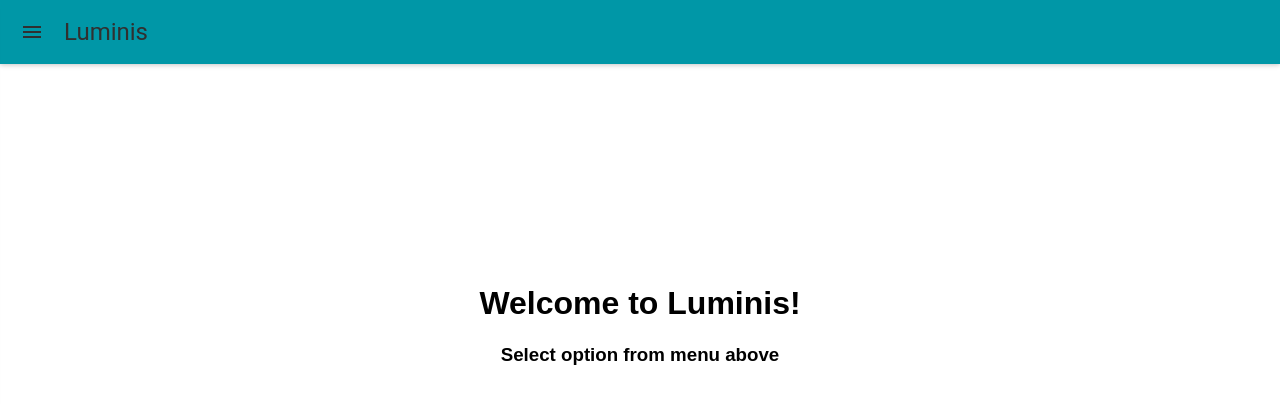
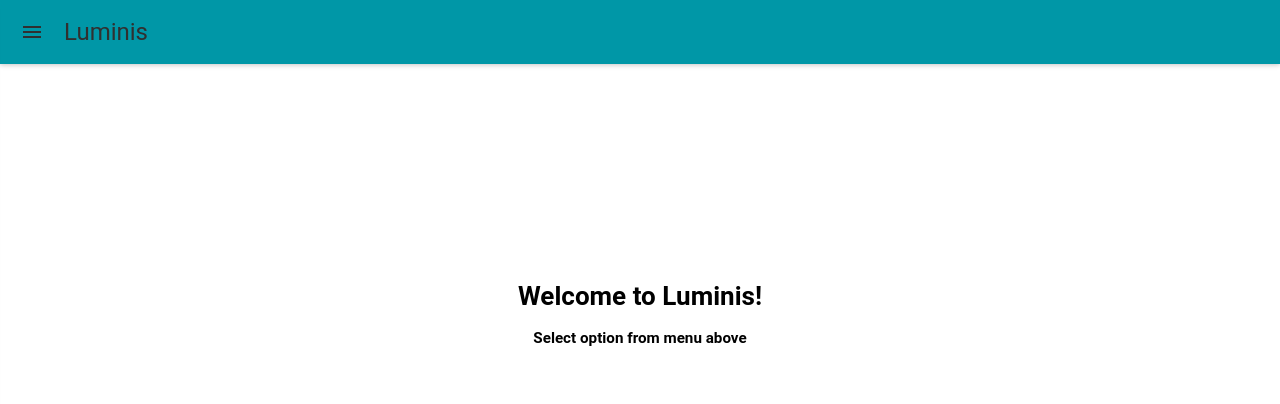
Before and after one commit to qiubit/luminis, a React (Create React App) app: page / in a window 1280 px wide. Shown: the top 404 px of the page. Built offline with nearby package versions, Linux system fonts and the light colour scheme; what react-tap-event-plugin would draw is missing.

Commit message:
Add Roboto font

```diff
--- a/public/index.html
+++ b/public/index.html
@@ -28,5 +28,21 @@
       To create a production bundle, use `npm run build`.
 
     -->
+
+    <!-- This script adds the Roboto font to our project. For more detail go to this site:  http://www.google.com/fonts#UsePlace:use/Collection:Roboto:400,300,500 -->
+    <script>
+      var WebFontConfig = {
+        google: { families: [ 'Roboto:400,300,500:latin' ] }
+      };
+      (function() {
+        var wf = document.createElement('script');
+        wf.src = 'https://ajax.googleapis.com/ajax/libs/webfont/1/webfont.js';
+        wf.type = 'text/javascript';
+        wf.async = 'true';
+        var s = document.getElementsByTagName('script')[0];
+        s.parentNode.insertBefore(wf, s);
+      })();
+    </script>
+
   </body>
 </html>
--- a/src/index.css
+++ b/src/index.css
@@ -1,5 +1,9 @@
+html {
+  font-family: 'Roboto', sans-serif;
+}
+
 body {
   margin: 0;
   padding: 0;
-  font-family: sans-serif;
+  font-size: 13px;
 }
```
